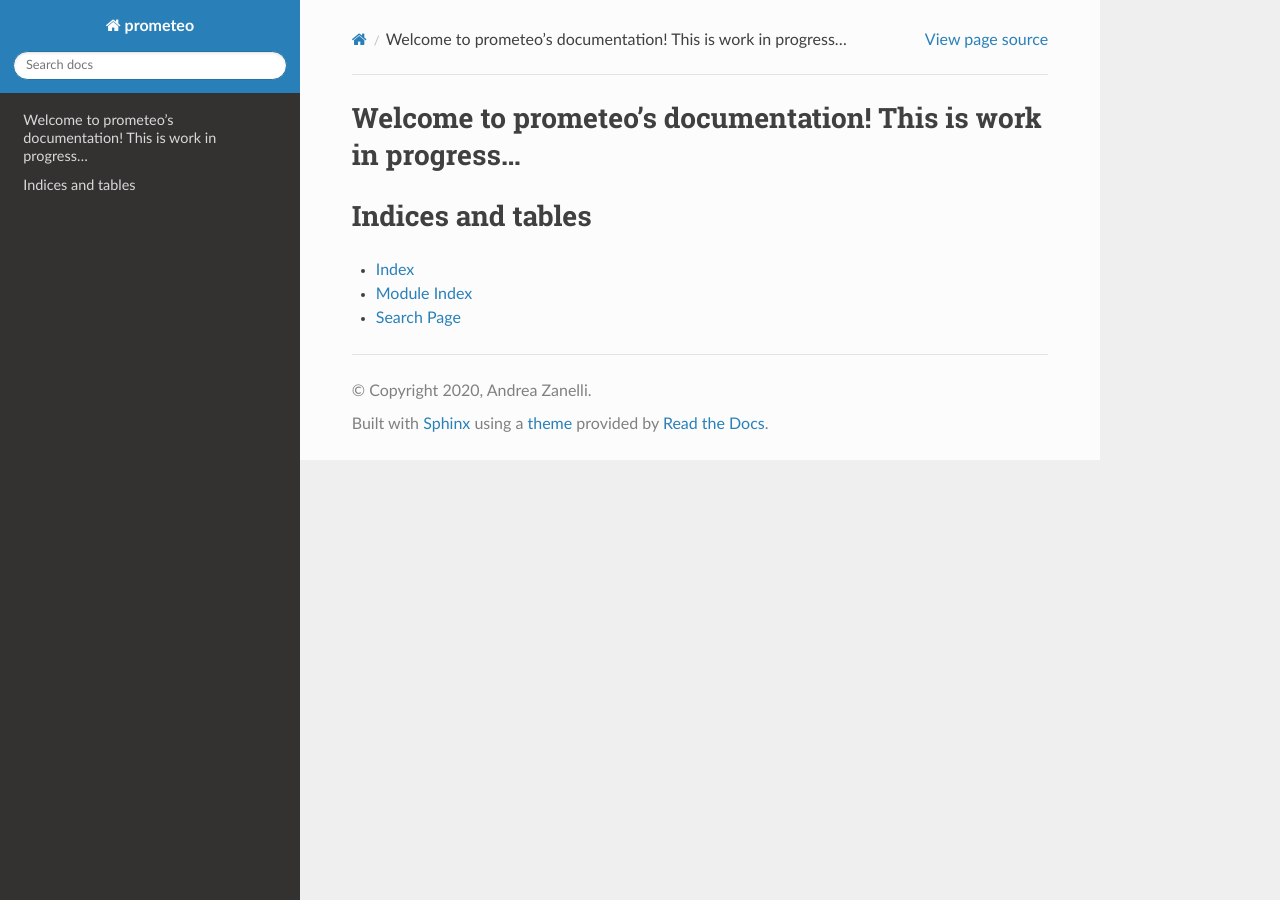
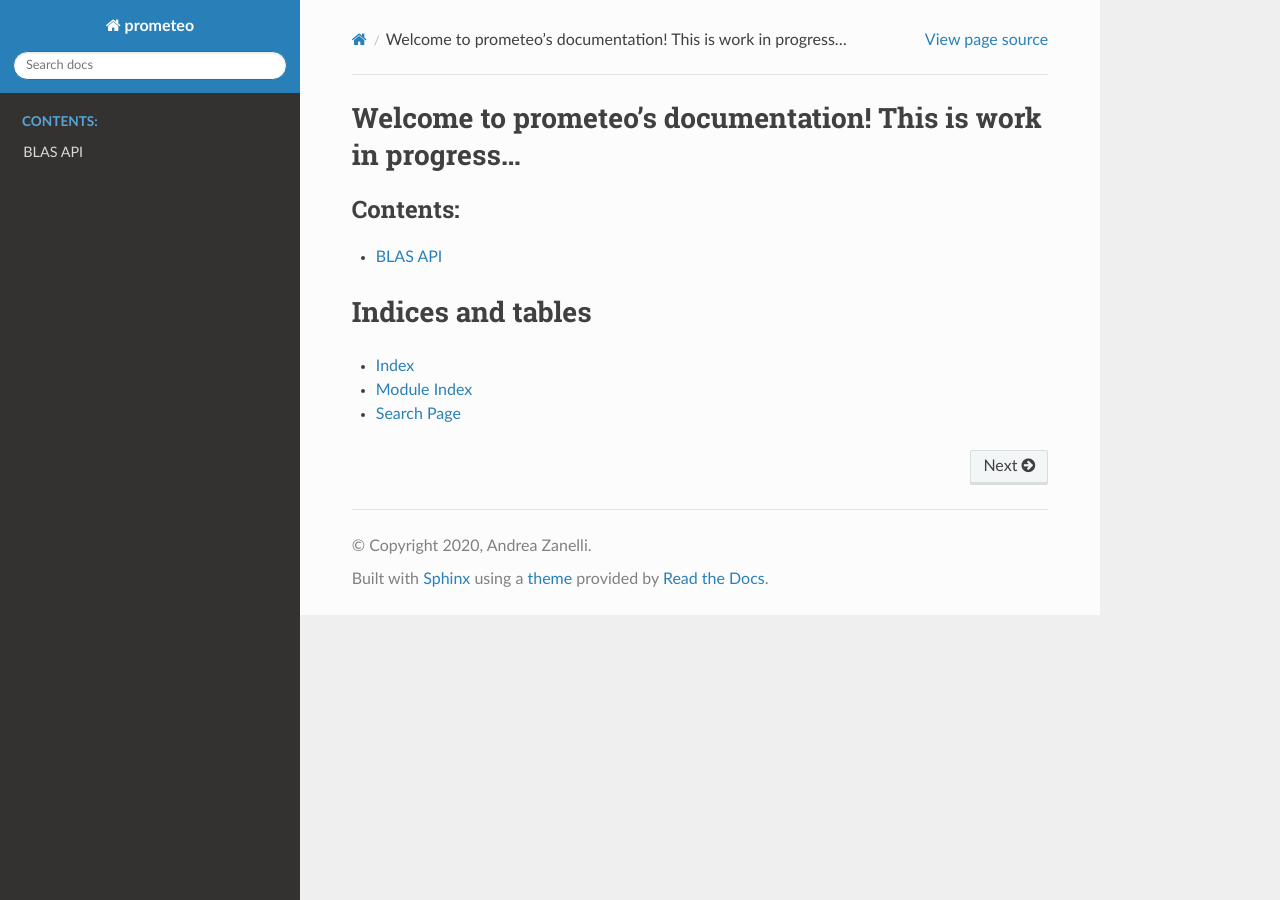
Before and after one commit to zanellia/prometeo, a Sphinx documentation site: the page built from docs/source/index.rst, in a window 1280 px wide. Built offline with Sphinx 7.4.7 and the Read the Docs theme 2.0.0, drawn with Linux system fonts in a browser that asks for light colours.

Commit message:
add blas_api folder

```diff
--- a/docs/source/index.rst
+++ b/docs/source/index.rst
@@ -10,6 +10,8 @@ Welcome to prometeo's documentation! This is work in progress...
    :maxdepth: 2
    :caption: Contents:
 
+   blas_api/index
+
 
 
 Indices and tables
```
Also changed, not shown: docs/source/blas_api/index.rst (added, +10 -0 lines).
